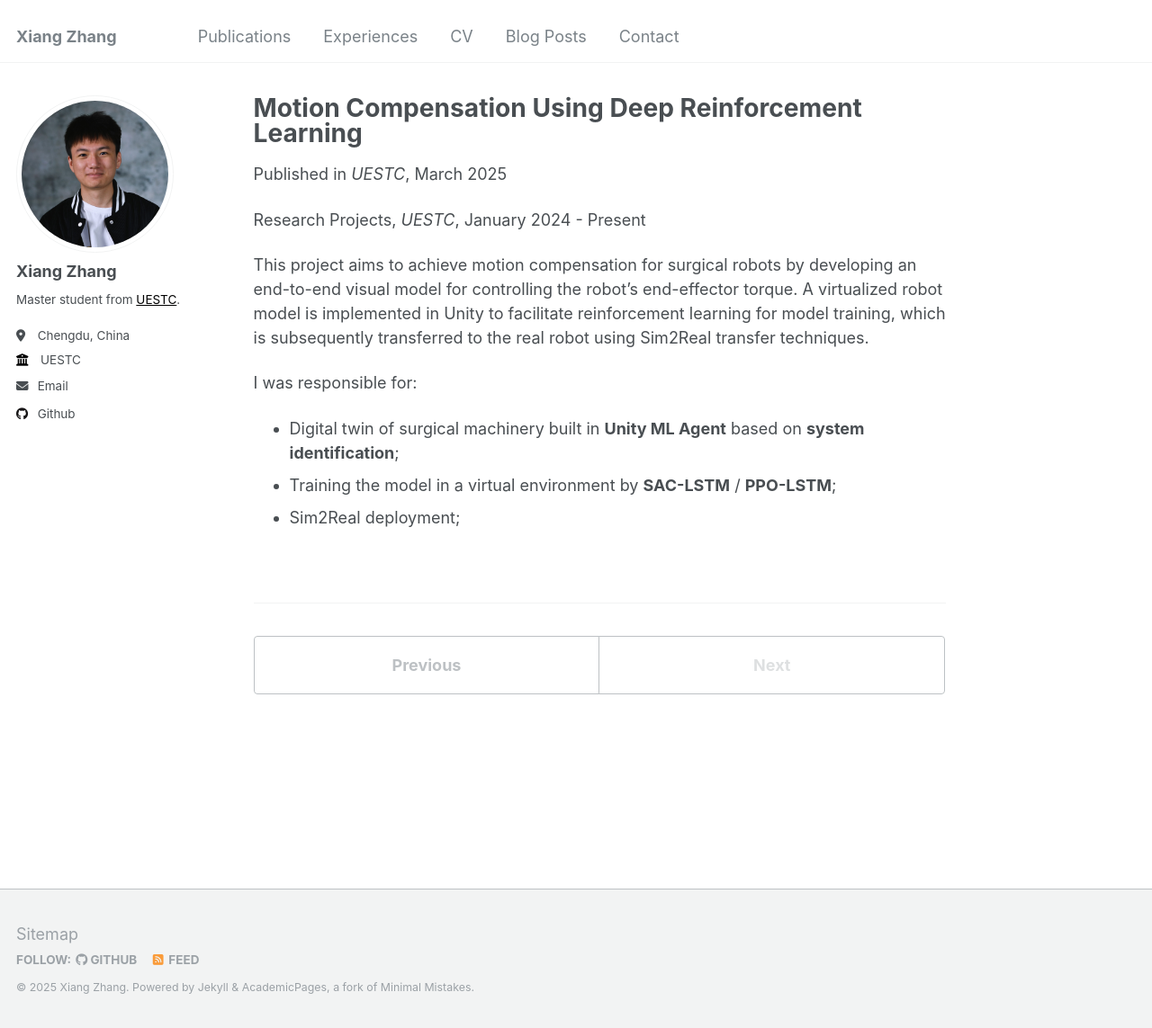
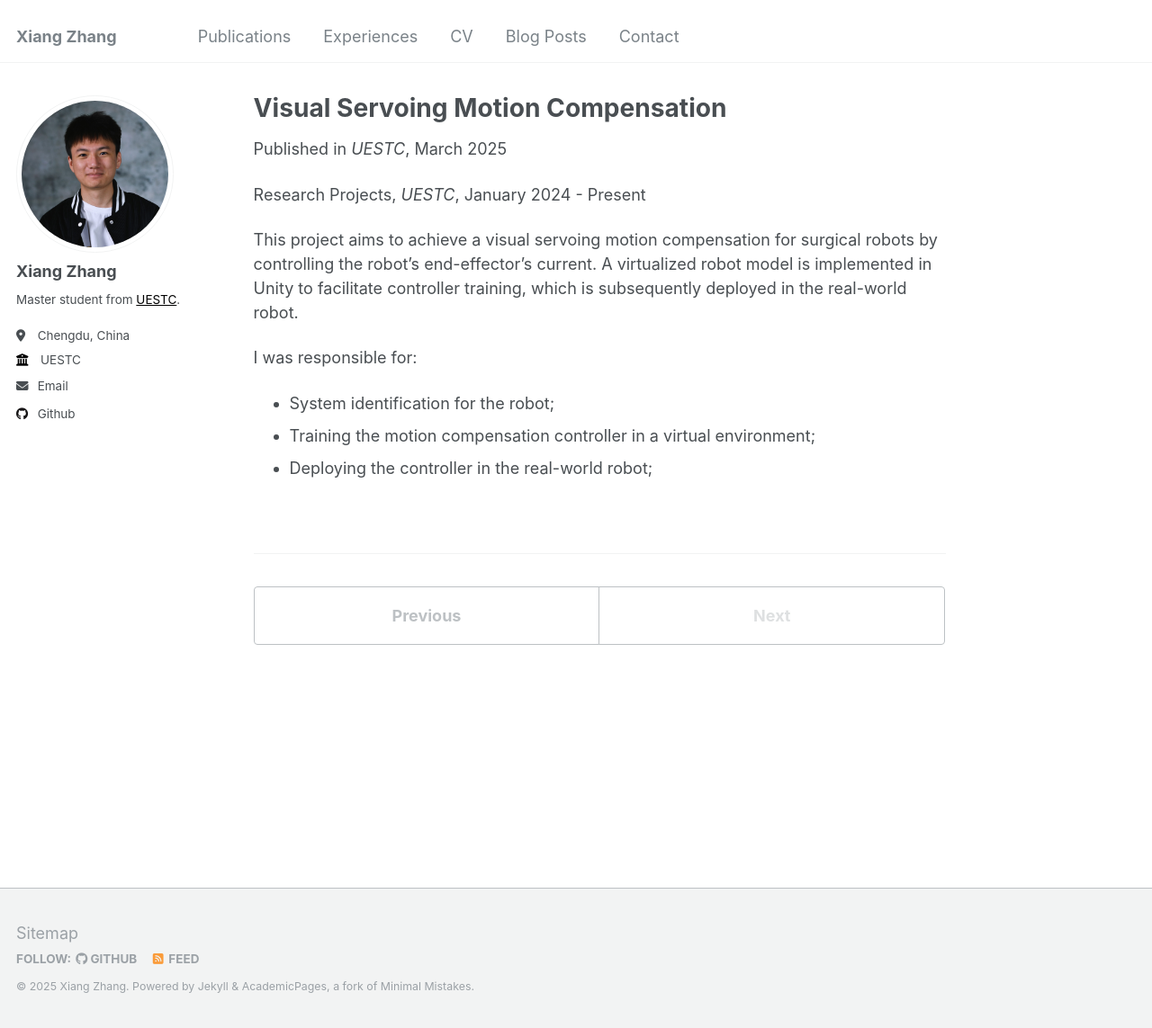
Before and after one commit to innns/innns.github.io, a Jekyll site: the page built from _experiences/2024-motion-compensation.md, in a window 1280 px wide and 1143 px high. Shown: the whole window at 90% size. Built offline with Jekyll 4.4.1, drawn with Linux system fonts in a browser that asks for light colours.

Commit message:
Update 2024-motion-compensation.md

```diff
--- a/_experiences/2024-motion-compensation.md
+++ b/_experiences/2024-motion-compensation.md
@@ -1,5 +1,5 @@
 ---
-title: "Motion Compensation Using Deep Reinforcement Learning"
+title: "Visual Servoing Motion Compensation"
 collection: experiences
 type: "Research Projects"
 permalink: /experiences/2024-motion-compensation
@@ -9,10 +9,10 @@ end: "Present"
 location: "Chengdu, China"
 ---
 
-This project aims to achieve motion compensation for surgical robots by developing an end-to-end visual model for controlling the robot's end-effector torque. A virtualized robot model is implemented in Unity to facilitate reinforcement learning for model training, which is subsequently transferred to the real robot using Sim2Real transfer techniques.
+This project aims to achieve a visual servoing motion compensation for surgical robots by controlling the robot's end-effector's current. A virtualized robot model is implemented in Unity to facilitate controller training, which is subsequently deployed in the real-world robot.
 
 I was responsible for:
 
-* Digital twin of surgical machinery built in **Unity ML Agent** based on **system identification**;
-* Training the model in a virtual environment by **SAC-LSTM** / **PPO-LSTM**;
-* Sim2Real deployment;
+* System identification for the robot;
+* Training the motion compensation controller in a virtual environment;
+* Deploying the controller in the real-world robot;
```
